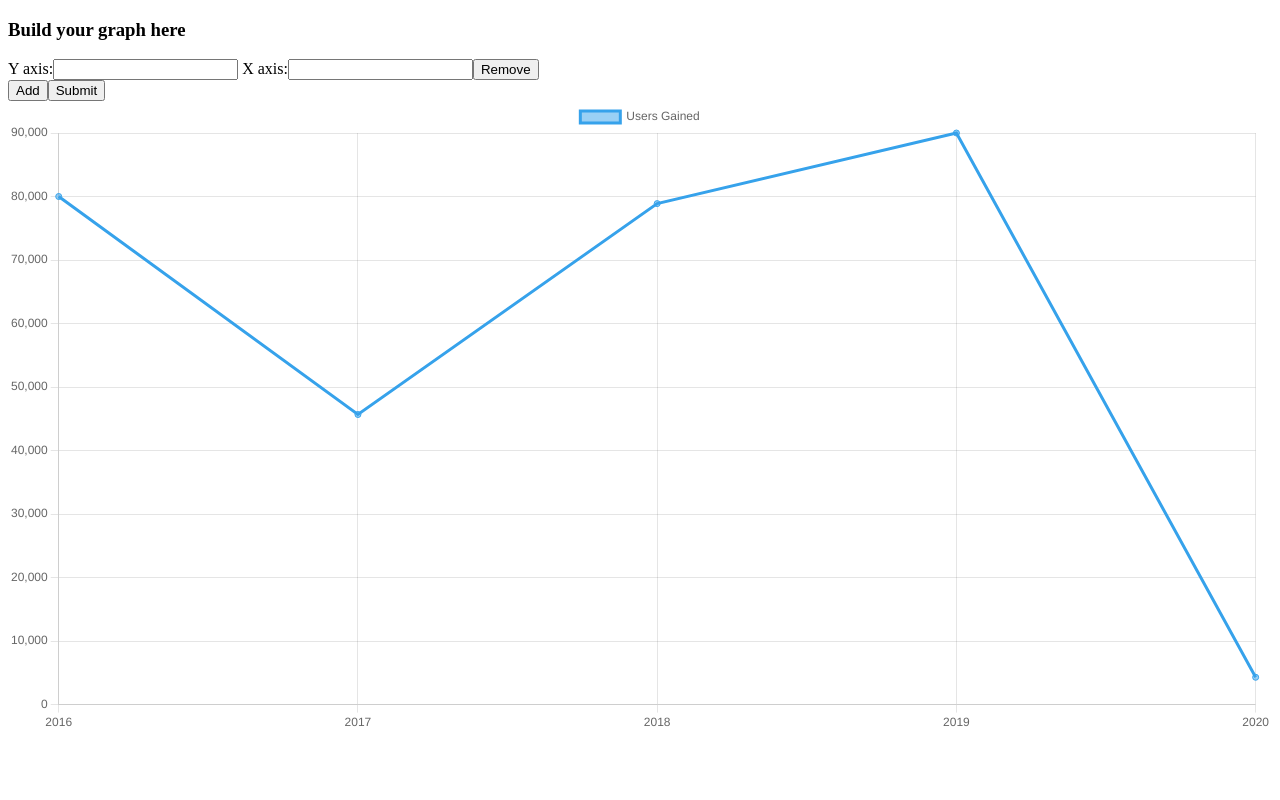
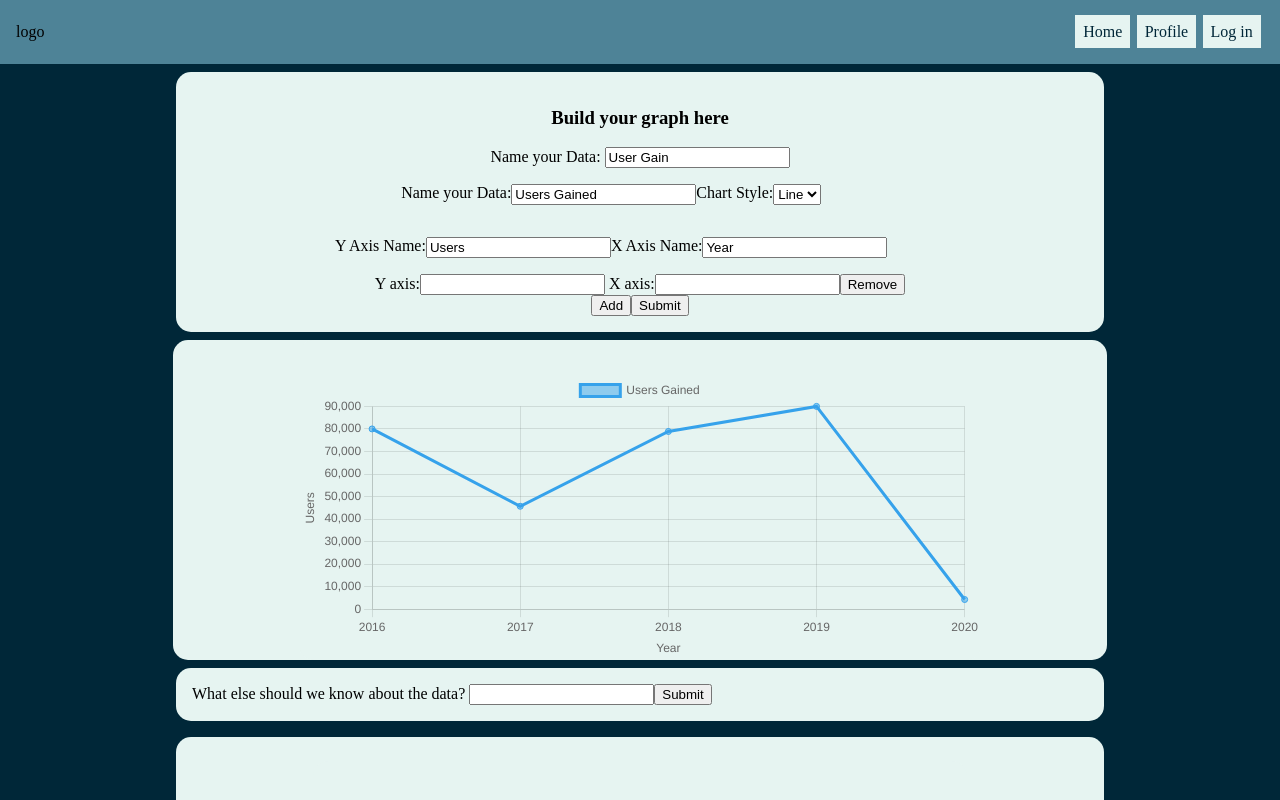
Before and after one commit to HRM0/MyTPSReports, a React (Create React App) app: page / in a window 1280 px wide. Shown: the top 800 px of the page. Built offline with nearby package versions, Linux system fonts and the light colour scheme.

Commit message:
added gpt prompt and navbar

```diff
--- a/package.json
+++ b/package.json
@@ -6,7 +6,11 @@
     "@testing-library/jest-dom": "^5.16.5",
     "@testing-library/react": "^13.4.0",
     "@testing-library/user-event": "^13.5.0",
+    "body-parser": "^1.20.2",
     "chart.js": "^4.3.0",
+    "cors": "^2.8.5",
+    "express": "^4.18.2",
+    "openai": "^3.3.0",
     "react": "^18.2.0",
     "react-chartjs-2": "^5.2.0",
     "react-dom": "^18.2.0",
--- a/public/index.html
+++ b/public/index.html
@@ -4,6 +4,7 @@
   <meta charset="UTF-8">
   <meta http-equiv="X-UA-Compatible" content="IE=edge">
   <meta name="viewport" content="width=device-width, initial-scale=1.0">
+  <link rel="stylesheet" href="/style.css" />
   <title>Document</title>
 </head>
 <body>
--- a/public/style.css
+++ b/public/style.css
@@ -1,3 +1,9 @@
+body {
+  margin:0;
+  padding:0;
+  background-color: #002738;
+}
+
 .App {
   text-align: center;
 }
@@ -41,4 +47,65 @@
   display: flex;
   flex-direction: column;
   justify-content: center;
+  width:70%;
+  margin:auto;
+  background-color: #E6F4F1;
+  border-radius:15px;
+  padding:1em;
+  margin:.5em auto;
 }
+
+
+.formElement {
+  display: flex;
+  justify-content: center;
+  width: 90%;
+  padding:1em;
+}
+
+.graphContainer {
+  background-color: #E6F4F1;
+  border-radius:15px;
+  margin:.5em auto;
+  width:73%;
+}
+
+canvas {
+  width:40em;
+  height:20em;
+}
+
+.response {
+  display: flex;
+  flex-direction: column;
+  width:70%;
+  padding:1em;
+  margin: 1em auto;
+  border-radius:15px;
+  background-color: #E6F4F1;
+}
+
+nav {
+  display: flex;
+  justify-content: space-between;
+  align-items: center;
+  height:2em;
+  padding: 1em;
+  background-color: #4E8397;
+}
+
+.navRight > a {
+  margin: 0 .2em;
+  padding:.5em;
+  color:#002738;
+  background-color: #E6F4F1;
+}
+
+.promptForm {
+  display: flex;
+  border-radius:15px;
+  width:70%;
+  margin:auto;
+  padding:1em;
+  background-color: #E6F4F1;
+}
--- a/src/App.js
+++ b/src/App.js
@@ -4,23 +4,54 @@ import { UserData } from './Data';
 import LineChart from './components/LineChart';
 import PieChart from './components/PieChart';
 import DataEntryForm from './components/DataEntryForm';
+import GptPrompt from './components/GptPrompt';
+import Navbar from './components/Navbar';
 
 function App() {
   const [chartType, setChartType] = useState("line")
-  const [chartData, setChartData] = useState(UserData)
+  const [chartData, setChartData] = useState([UserData,{
+    lineName:'Users Gained',
+    yName:'Users',
+    xName:'Year'
+    }])
   const [graphIt, setGraphIt] = useState({
-    labels:chartData.map((data) => data.year),
+    labels:chartData[0].map((data) => data.year),
     datasets: [{
-      label: "Users Gained",
-      data:chartData.map((data) => data.userGain),
+      label: chartData[1].lineName,
+      data:chartData[0].map((data) => data.userGain),
     }]
   })
 
   function displayChart() {
+    const options = {
+      plugins: {
+        title: {
+            display: true,
+            text: chartData[1].graphTitle
+        },
+      },
+      responsive: true,
+      maintainAspectRatio:false,
+      scales: {
+        y: {
+          title: {
+            display: true,
+            text: chartData[1].yName
+          }
+        },
+        x: {
+          title: {
+            display: true,
+            text: chartData[1].xName
+          }
+        }
+      }
+    }
+
     let graph = ""
       switch (chartType) {
         case 'line':
-          graph =  <LineChart chartData={graphIt} />
+          graph =  <LineChart chartData={graphIt} options={options}/>
           break;
         case 'bar':
           graph =  <BarChart chartData={graphIt} />
@@ -34,25 +65,35 @@ function App() {
       return graph
   }
 
-  function collectData(dataPoints) {
-    setChartData(dataPoints)
+  function collectData(dataPoints,label) {
+    setChartData([dataPoints.map(data => {
+      console.log(data.y, data.x)
+      return (
+        {
+          id:data.id,
+          [label.yName]: data.y,
+          [label.xName]: data.x,
+        }
+      )
+    }),label])
+    console.log(chartData)
     setGraphIt({
-      labels:chartData.map((data) => Number(data.year)),
+      labels:chartData[0].map((data) => Number(data[label.xName])),
       datasets: [{
-        label: "Users Gained",
-        data:chartData.map((data) => Number(data.userGain)),
+        label: `${label.lineName}`,
+        data:chartData[0].map((data) => Number(data[label.yName])),
       }]
     })
-    console.log(dataPoints)
   }
 
   return (
     <div className="App">
-      <DataEntryForm collectData={collectData}/>
-      {displayChart()}
-      {/* <BarChart chartData={userData} />
-      <LineChart chartData={userData} />
-      <PieChart chartData={userData} /> */}
+      <Navbar />
+      <DataEntryForm collectData={collectData} displayChart={setChartType} chartType= {chartType}/>
+      <div className='graphContainer'>
+        {displayChart()}
+      </div>
+      <GptPrompt data={chartData} chart={displayChart()}/>
     </div>
   );
 }
--- a/src/components/DataEntryForm.js
+++ b/src/components/DataEntryForm.js
@@ -1,16 +1,25 @@
 import React,{useState} from "react";
 
 const DataEntryForm = (props) => {
+    const [graphLabel, setGraphLabel] = useState(
+        {
+        graphTitle:'User Gain',
+        lineName:'Users Gained',
+        yName:'Users',
+        xName:'Year'
+        }
+        )
     const [formFields, setFormFields] = useState([
         {id:0,
-         userGain:'',
-         year:''}
+         y:'',
+         x:''}
     ]);
 
 
     const handleSubmit = (e) => {
         e.preventDefault()
-       props.collectData(formFields)
+
+       props.collectData(formFields,graphLabel)
     };
 
     const handleFormChange =(event, index) => {
@@ -23,8 +32,8 @@ const DataEntryForm = (props) => {
 
         let newDataPoint = {
             id:formFields.length,
-            userGain:"",
-            year:""
+            y:"",
+            x:""
         }
 
         setFormFields([...formFields, newDataPoint])
@@ -39,6 +48,42 @@ const DataEntryForm = (props) => {
     return (
         <div className="buildForm">
             <h3>Build your graph here</h3>
+            <div>
+                <label>Name your Data: </label>
+                <input type="text"
+                    name='graphTitle'
+                    onChange={(e) => setGraphLabel({...graphLabel, graphTitle: e.target.value})}
+                    value = {graphLabel.graphTitle}>
+                </input>
+            </div>
+            <div className="formElement">
+                <label>Name your Data: </label>
+                <input type="text"
+                    name='graphLabel'
+                    onChange={(e) => setGraphLabel({...graphLabel, lineName: e.target.value})}
+                    value = {graphLabel.lineName}>
+                </input>
+                <label htmlFor="chartStyle"> Chart Style: </label>
+                <select name="chartStyle" id="chartStyle" value={props.chartType} onChange={(event) => props.displayChart(event.target.value)}>
+                    <option value="line">Line</option>
+                    <option value="bar">Bar</option>
+                    <option value="pie">Pie</option>
+                </select>
+            </div>
+            <div className="formElement">
+                <label>Y Axis Name: </label>
+                <input type="text"
+                    name='yName'
+                    onChange={(e) => setGraphLabel({...graphLabel, yName: e.target.value})}
+                    value = {graphLabel.yName}>
+                </input>
+                <label>X Axis Name: </label>
+                <input type="text"
+                    name='xName'
+                    onChange={(e) => setGraphLabel({...graphLabel, xName: e.target.value})}
+                    value = {graphLabel.xName}>
+                </input>
+            </div>
             <form onSubmit={handleSubmit} className="updateForm">
                 {formFields.map((form,index) => {
                     return (
@@ -46,16 +91,16 @@ const DataEntryForm = (props) => {
                             <label htmlFor={`y${form.id}`}>Y axis:</label>
                             <input
                                 type="text"
-                                name={`userGain`}
+                                name={`y`}
                                 onChange={(e) => handleFormChange(e, index)}
-                                value = {form.userGain}
+                                value = {form.y}
                             />
                             <label htmlFor={`x${form.id}`}> X axis:</label>
                             <input
                                 type="text"
-                                name={`year`}
+                                name={`x`}
                                 onChange={(e) => handleFormChange(e, index)}
-                                value = {form.year}
+                                value = {form.x}
                             />
                             <button onClick={() => removeField(index)}>Remove</button>
                         </div>
--- /dev/null
+++ b/src/components/GptPrompt.js
@@ -0,0 +1,58 @@
+import React, {useState} from "react";
+import axios from "axios"
+
+
+const GptPrompt = (props) => {
+    const [prompt, setPrompt] = useState("")
+    const [response,setResponse] = useState("")
+
+    const handleSubmit = (e) => {
+        e.preventDefault();
+        const createMyMemo = `${JSON.stringify(props.data[0])} please create a 3 paragraph business memo based on the data provided it should be about ${props.data[1].lineName}and note that ${prompt}.
+                                please format your response in html. please have the word splitRightHere in the middle of the memo with no surrounding text`
+        console.log(`${JSON.stringify(props.data[0])}`)
+        axios.post("http://localhost:8080/chat", {createMyMemo})
+             .then((res) => {
+                setResponse(res.data.message.content)
+                console.log(res.data.message.content)
+                printMessage()
+             })
+             .catch((err) => {
+                console.error(err)
+             })
+    }
+
+    function printMessage() {
+        // let newRes = response.split("splitRightHere")
+        // if (newRes.length > 1) {
+        //     newRes[0].replace("splitRightHere","")
+        //     newRes[1].replace("splitRightHere","")
+        // }
+        return (
+            <div className="response">
+                <div dangerouslySetInnerHTML={{__html:response}}></div>
+                <div>{props.chart}</div>
+            </div>
+        )
+    }
+
+    return (
+        <div>
+            <form onSubmit={handleSubmit} className="promptForm">
+                <div>
+                    <label htmlFor={`prompt`}>What else should we know about the data? </label>
+                    <input
+                        type="text"
+                        name={`prompt`}
+                        onChange={(e) => setPrompt(e.target.value)}
+                        value = {prompt}
+                    />
+                </div>
+                <button type="submit">Submit</button>
+            </form>
+            {printMessage()}
+        </div>
+    )
+}
+
+export default GptPrompt
--- a/src/components/LineChart.js
+++ b/src/components/LineChart.js
@@ -2,8 +2,13 @@ import React from "react";
 import { Line } from 'react-chartjs-2'
 import {Chart as ChartJS} from "chart.js/auto"
 
-const LineChart = ({chartData}) => {
-    return <Line data={chartData} />
+const LineChart = ({chartData, options}) => {
+    return (
+        <div className='graphContainer'>
+
+            <Line data={chartData} options={options}/>
+        </div>
+    )
 }
 
 export default LineChart;
--- /dev/null
+++ b/src/components/Navbar.js
@@ -0,0 +1,18 @@
+import React from "react";
+
+const Navbar = () => {
+    return (
+        <nav>
+            <div className="navLeft">
+                <div>logo</div>
+            </div>
+            <div className="navRight">
+                <a>Home</a>
+                <a>Profile</a>
+                <a>Log in</a>
+            </div>
+        </nav>
+    )
+}
+
+export default Navbar
```
Also changed, not shown: 2 other files (tests, documents, lock files or other folders).
